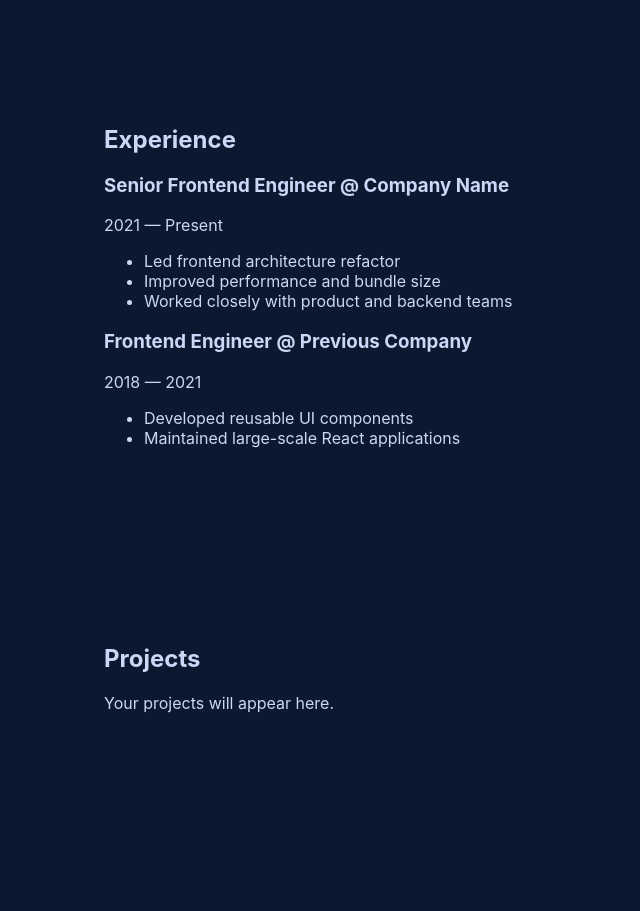
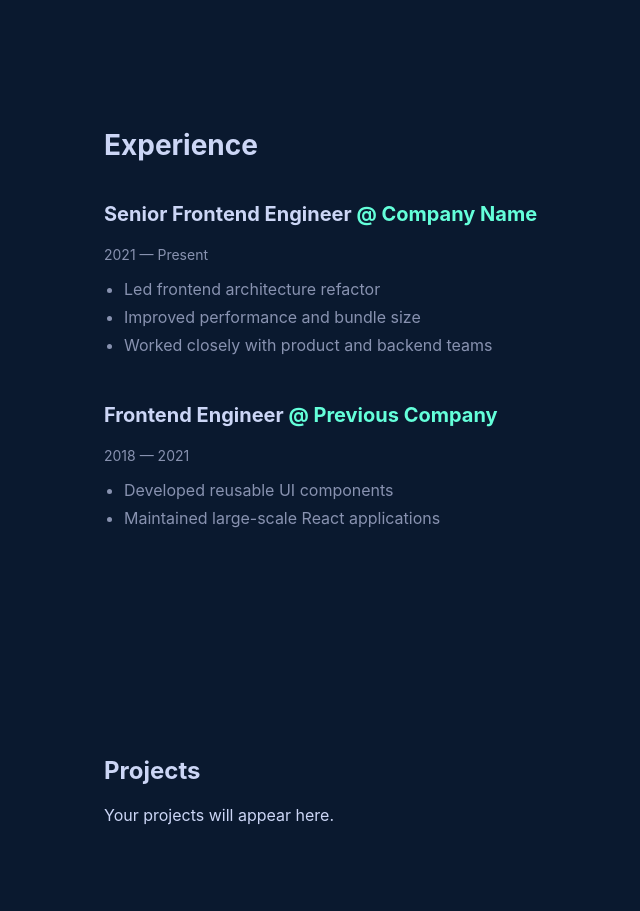
Before and after one commit to thanos-ioannidis/thanos-ioannidis.github.io, a React (Vite) app: page / in a window 1280 px wide. Shown: the part 1040-1951 px from the top of the page, without its empty margins (24-664 px from the left). Built offline with nearby package versions, Linux system fonts and the light colour scheme.

Commit message:
Update styles.css

```diff
--- a/src/styles.css
+++ b/src/styles.css
@@ -76,3 +76,35 @@ section {
 .btn.primary {
   background: rgba(100, 255, 218, 0.1);
 }
+
+.section-title {
+  font-size: 28px;
+  margin-bottom: 40px;
+}
+
+.experience-item {
+  margin-bottom: 48px;
+}
+
+.experience-item h3 {
+  font-size: 20px;
+}
+
+.experience-item h3 span {
+  color: var(--accent);
+}
+
+.period {
+  font-size: 14px;
+  color: var(--muted);
+  margin: 8px 0 16px;
+}
+
+.experience-item ul {
+  padding-left: 20px;
+}
+
+.experience-item li {
+  margin-bottom: 8px;
+  color: var(--muted);
+}
```
